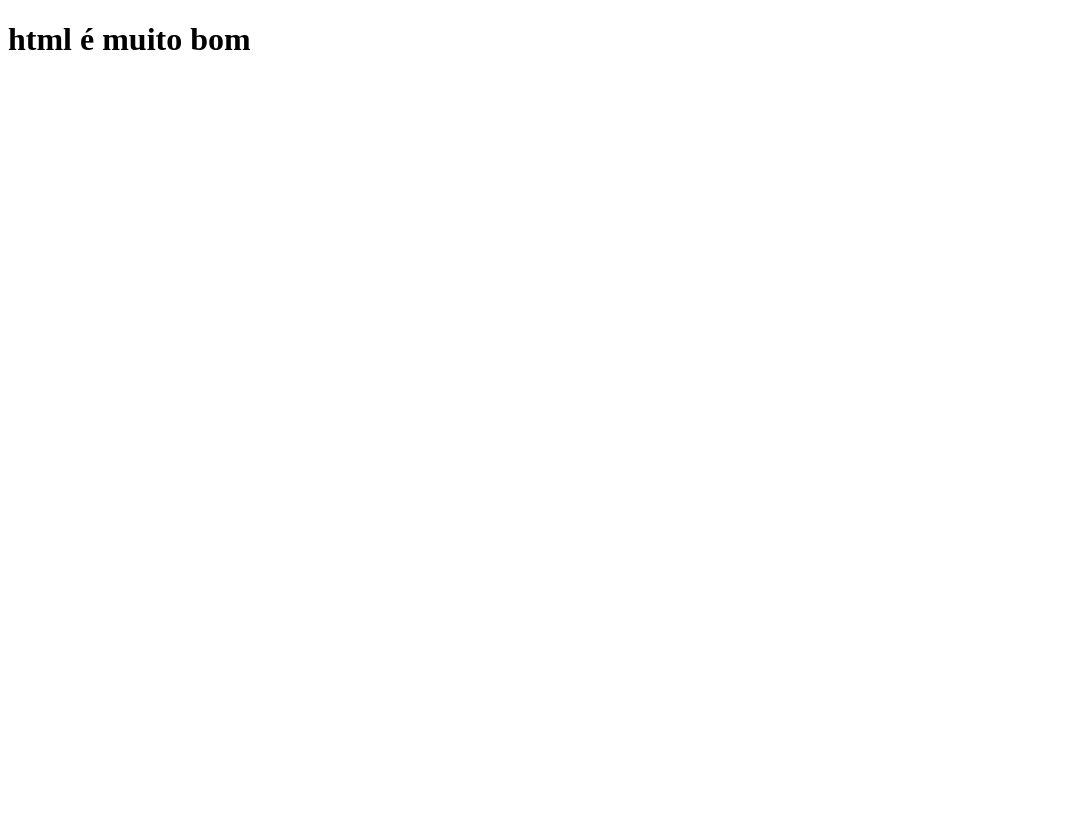
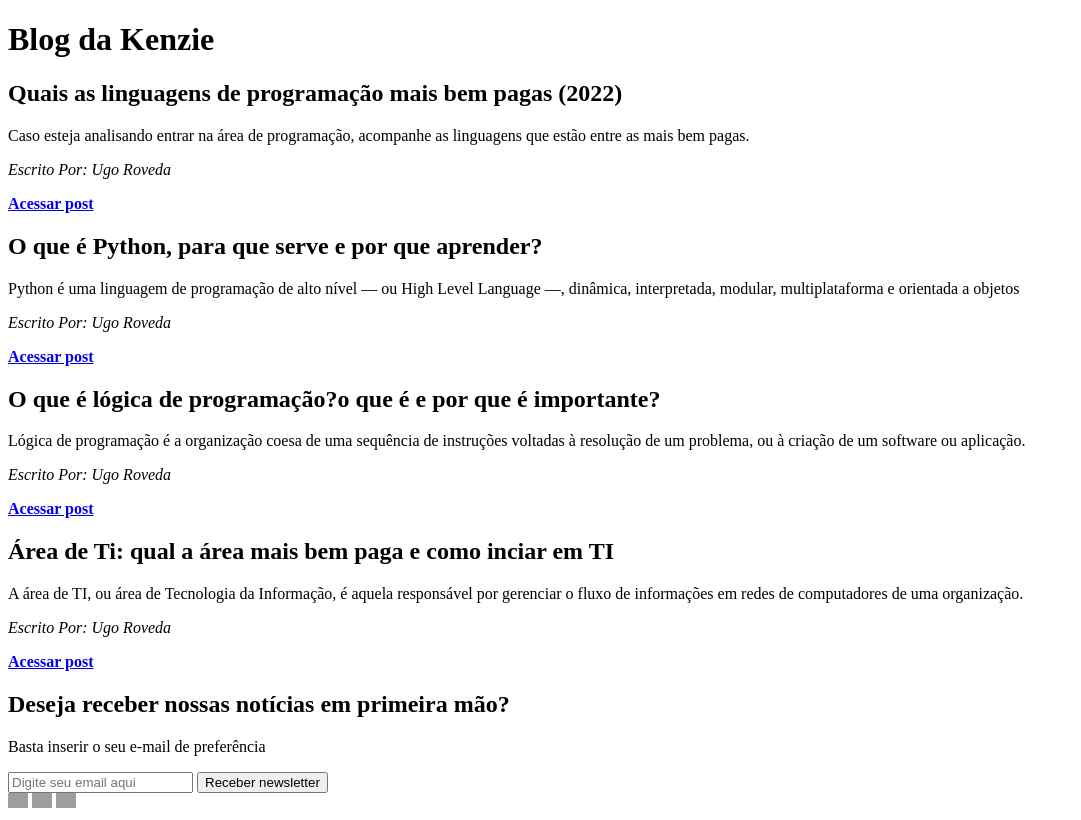
Before and after one commit to lucasborges1506/Entrega_m1, a plain HTML site: page index.html in a window 1280 px wide. Shown: the whole page, without its empty margins (0-1081 px from the left). Drawn offline with Linux system fonts and the light colour scheme; grey boxes are pictures that could not be loaded.

Commit message:
entrega do sprint1

```diff
--- a/index.html
+++ b/index.html
@@ -1,13 +1,62 @@
 <!DOCTYPE html>
-<html lang="pt=-BR">
+<html lang="pt-BR">
 <head>
     <meta charset="UTF-8">
     <meta http-equiv="X-UA-Compatible" content="IE=edge">
     <meta name="viewport" content="width=device-width, initial-scale=1.0">
-    <title>Document</title>
+
+    <title>Blog Kenzie Academy Brasil - Programção e Tecnologia</title>
+
+    <meta name="description" content="98% dos alunos da Kenzie já trabalham como programadores depois da formatura".>
+    <link rel="icon" href="https://kenzie.com.br/favicon.jpeg">
 </head>
+  <h1>Blog da Kenzie</h1>
+
 <body>
-    <h1>html é muito bom</h1>
+    <article>
+        <h2>Quais as linguagens de programação mais bem pagas (2022)</h2>
+        <p>Caso esteja analisando entrar na área de programação, acompanhe as linguagens que estão entre as mais bem pagas.</p>
+        <p><cite>Escrito Por: Ugo Roveda </cite></p>
+        <A href="https://kenzie.com.br/blog/linguagens-de-programacao-mais-bem-pagas/" target="_blank"> <strong>Acessar post</strong></A>
 
+
+    </article>
+
+    <article>
+        <h2>O que é Python, para que serve e por que aprender?</h2>
+        <p>Python é uma linguagem de programação de alto nível — ou High Level Language —, dinâmica, interpretada, modular, multiplataforma e orientada a objetos </p>
+        <p><cite>Escrito Por: Ugo Roveda </cite></p>
+        <A href="https://kenzie.com.br/blog/o-que-e-python/"target="_blank"> <strong>Acessar post</strong></A>
+    </article>
+
+    <article>
+        <h2>O que é lógica de programação?o que é e por que é importante?</h2>
+        <p>Lógica de programação é a organização coesa de uma sequência de instruções voltadas à resolução de um problema, ou à criação de um software ou aplicação.
+        </p>
+        <p><cite>Escrito Por: Ugo Roveda </cite></p>
+        <A href="https://kenzie.com.br/blog/logica-de-programacao/"target="_blank"> <strong>Acessar post</strong></A>
+
+
+
+    <article>
+        <h2>Área de Ti: qual a área mais bem paga e como inciar em TI</h2>
+        <p>A área de TI, ou área de Tecnologia da Informação, é aquela responsável por gerenciar o fluxo de informações em redes de computadores de uma organização.</p>
+        <p><cite>Escrito Por: Ugo Roveda </cite></p>
+        <A href="https://kenzie.com.br/blog/area-de-ti//"target="_blank"> <strong>Acessar post</strong></A>
+    </article>
+
+
+    <form>
+        <h2>Deseja receber nossas notícias em primeira mão?</h2>
+        <p>Basta inserir o seu e-mail de preferência</p>
+        <input type="email"  placeholder="Digite seu email aqui"</input>
+        <button type="submit">Receber newsletter</button>
+    </form>
+    <footer>
+          <a href="https://www.facebook.com/kenzieacademybr/" target="_blank"> <img src="https://cdn-icons-png.flaticon.com/512/124/124010.png"  width="20" alt=""></a>
+          <a href="https://www.instagram.com/kenzieacademybr/" target="_blank"> <img src="https://img.freepik.com/vetores-gratis/instagram-icone-novo_1057-2227.jpg"  width="20" alt=""></a>
+          <a href="https://br.linkedin.com/school/kenzie-brasil/" target="_blank"> <img src="https://icones.pro/wp-content/uploads/2021/03/icone-linkedin-ronde-originale.png"  width="20" alt=""></a>
+
+        </footer>
 </body>
 </html>
```
